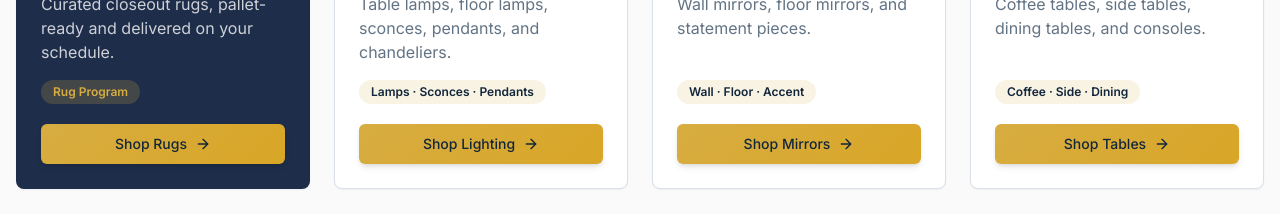
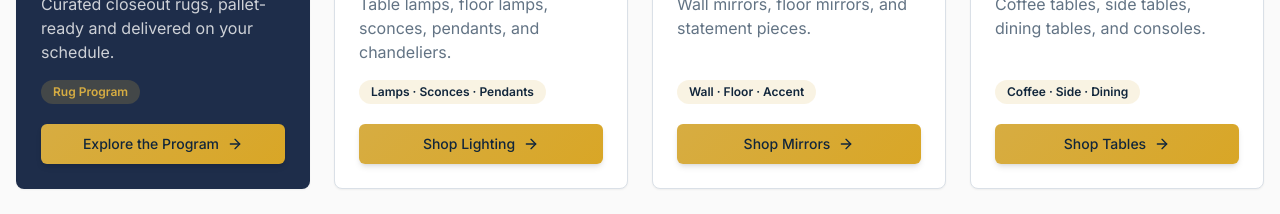
Before and after one commit to liesl-eng/comeback, a React (Vite) app: page / in a window 1280 px wide. Shown: the part 1000-1214 px from the top of the page. Built offline with nearby package versions, Linux system fonts and the light colour scheme; the HTML template or start-up script is replaced by a standard one.

Commit message:
Changes
Co-authored-by: liesl-eng <291918916+liesl-eng@users.noreply.github.com>

```diff
--- a/src/components/ProgramsSection.tsx
+++ b/src/components/ProgramsSection.tsx
@@ -21,7 +21,7 @@ const programs: Program[] = [
     title: "Rugs",
     desc: "Curated closeout rugs, pallet-ready and delivered on your schedule.",
     badge: "Rug Program",
-    cta: "Shop Rugs",
+    cta: "Explore the Program",
     path: "https://www.comebackrugs.com",
     accent: "from-accent via-accent to-amber-600",
     external: true,
```
